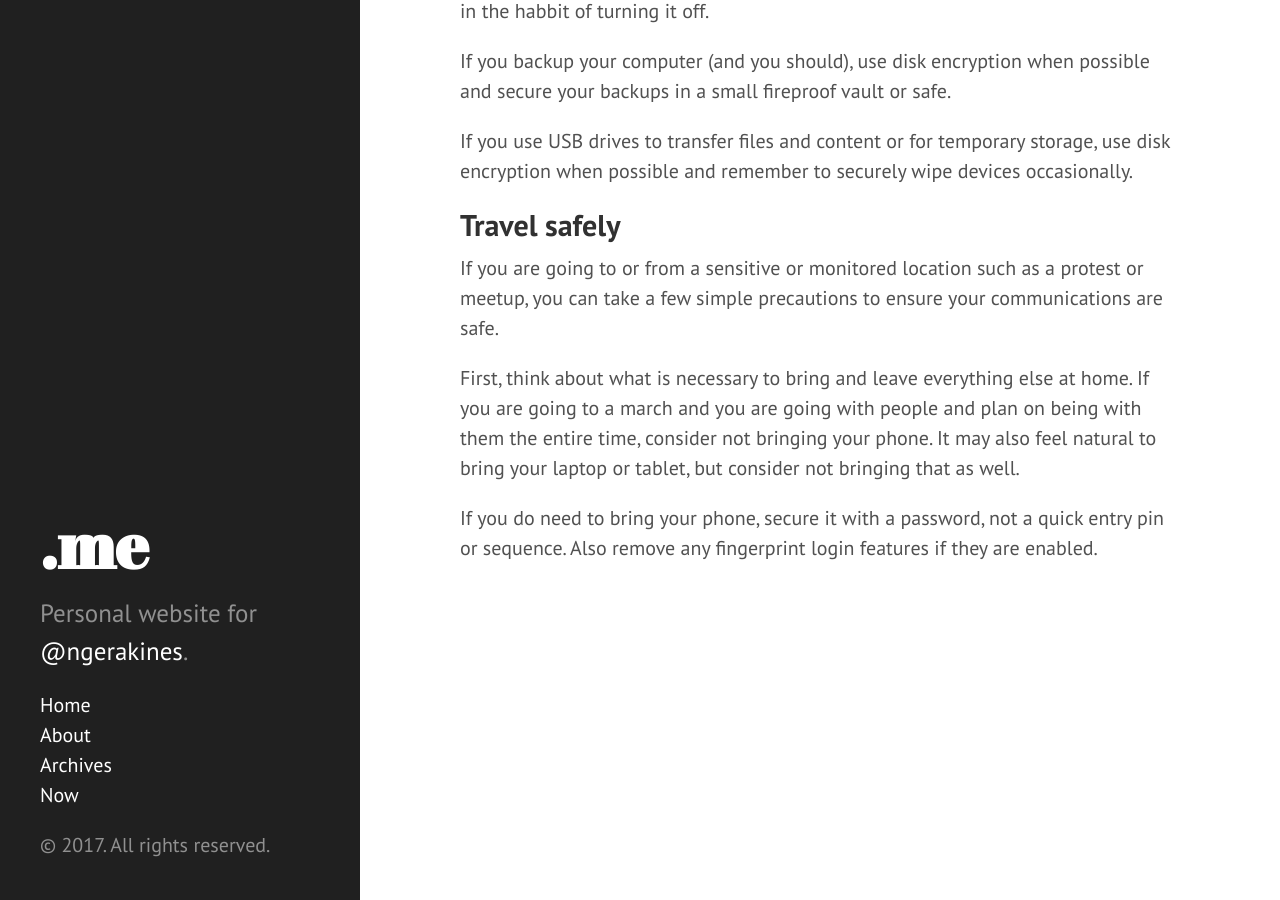
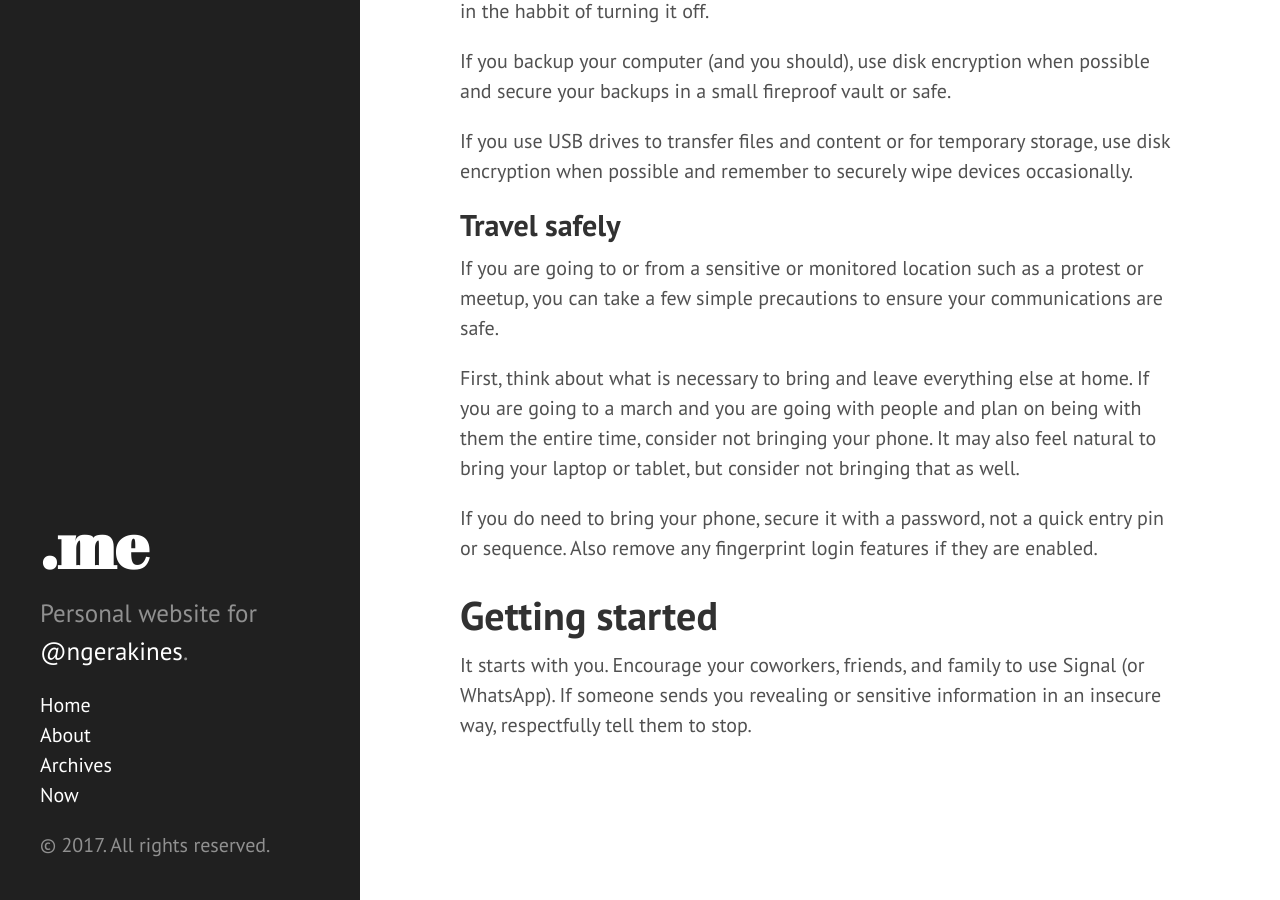
Before and after one commit to ngerakines/ngerakines.me, a Jekyll site: the page built from _posts/2017-2-17-be-safe-out-there.markdown, in a window 1280 px wide and 900 px high, scrolled down 2697 px. Built offline with Jekyll 4.4.1, drawn with Linux system fonts in a browser that asks for light colours; Markdown is read by kramdown in place of the engine named in the settings.

Commit message:
Update 2017-2-17-be-safe-out-there.markdown

```diff
--- a/_posts/2017-2-17-be-safe-out-there.markdown
+++ b/_posts/2017-2-17-be-safe-out-there.markdown
@@ -70,3 +70,7 @@ If you are going to or from a sensitive or monitored location such as a protest
 First, think about what is necessary to bring and leave everything else at home. If you are going to a march and you are going with people and plan on being with them the entire time, consider not bringing your phone. It may also feel natural to bring your laptop or tablet, but consider not bringing that as well.
 
 If you do need to bring your phone, secure it with a password, not a quick entry pin or sequence. Also remove any fingerprint login features if they are enabled.
+
+# Getting started
+
+It starts with you. Encourage your coworkers, friends, and family to use Signal (or WhatsApp). If someone sends you revealing or sensitive information in an insecure way, respectfully tell them to stop.
```
